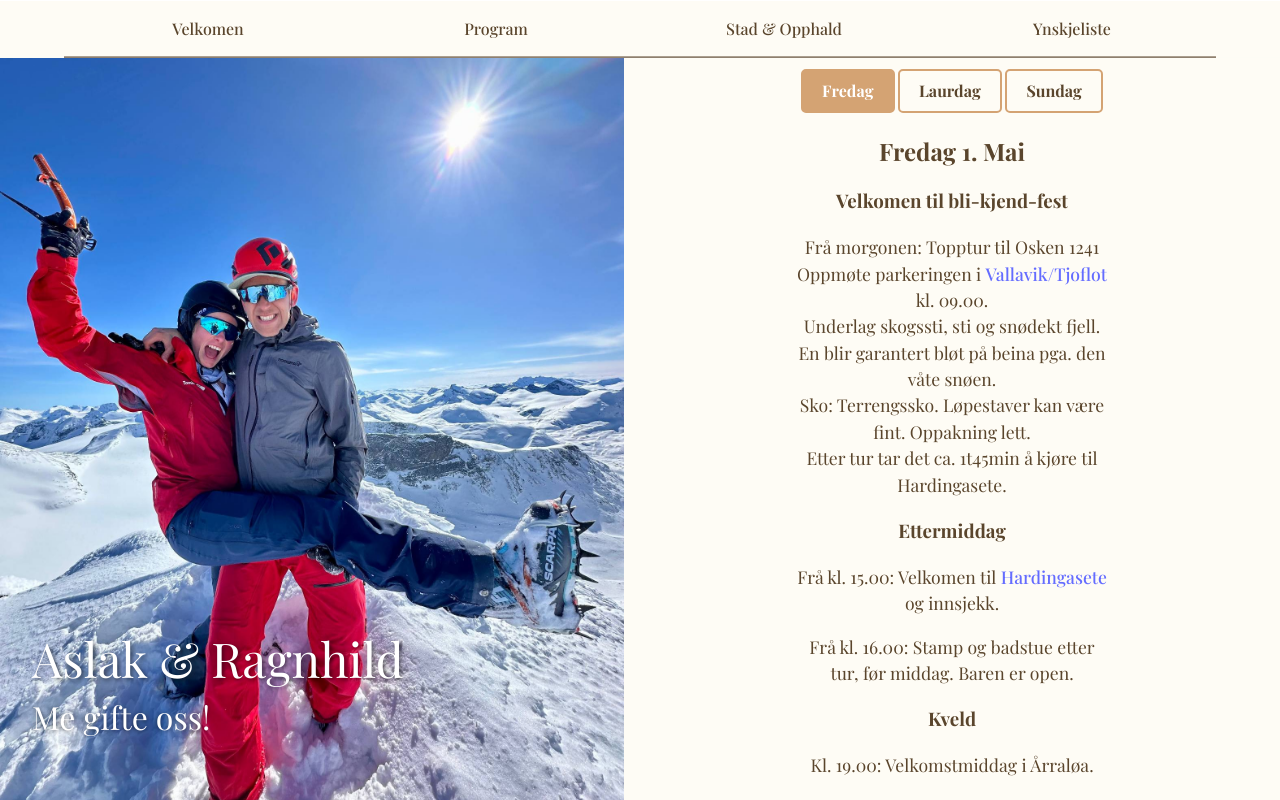
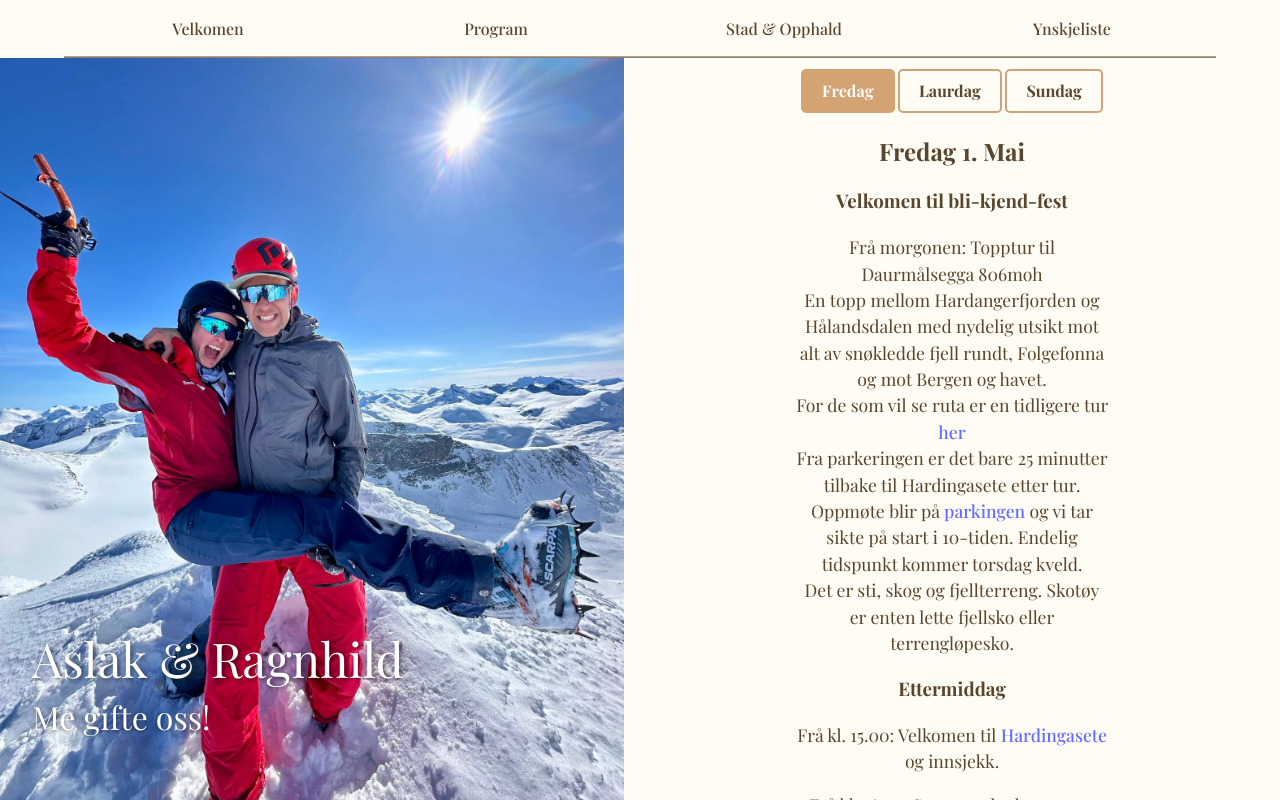
Before and after one commit to beekoo/arbryllup, a React (Vite) app: page /program in a window 1280 px wide. Built offline with nearby package versions, Linux system fonts and the light colour scheme.

Commit message:
Update: Info on schedule page

```diff
--- a/src/pages/SchedulePage.jsx
+++ b/src/pages/SchedulePage.jsx
@@ -13,11 +13,12 @@ function SchedulePage({ isLargeScreen }) {
       <>
         <h2>Fredag 1. Mai</h2>
         <h3>Velkomen til bli-kjend-fest</h3>
-        <p>Frå morgonen: Topptur til Osken 1241 <br />
-          Oppmøte parkeringen i <a href="https://maps.app.goo.gl/UY4zDWPG18xpXnh38">Vallavik/Tjoflot</a>  kl. 09.00. <br />
-          Underlag skogssti, sti og snødekt fjell. En blir garantert bløt på beina pga. den våte snøen. <br />
-          Sko: Terrengssko. Løpestaver kan være fint. Oppakning lett. <br />
-          Etter tur tar det ca. 1t45min å kjøre til Hardingasete.</p>
+        <p>Frå morgonen: Topptur til Daurmålsegga 806moh <br />
+          En topp mellom Hardangerfjorden og Hålandsdalen med nydelig utsikt mot alt av snøkledde fjell rundt, Folgefonna og mot Bergen og havet. <br /> For de som vil se ruta er en tidligere tur <a href="https://www.strava.com/activities/14173137437">her</a> <br />
+          Fra parkeringen er det bare 25 minutter tilbake til Hardingasete etter tur. <br />
+          Oppmøte blir på <a href="https://maps.app.goo.gl/uLS3YwR7TxSt34hP9">parkingen</a> og vi tar sikte på start i 10-tiden. Endelig tidspunkt kommer torsdag kveld. <br />
+          Det er sti, skog og fjellterreng. Skotøy er enten lette fjellsko eller terrengløpesko.
+        </p>
         <h3>Ettermiddag</h3>
         <p>Frå kl. 15.00: Velkomen til <a href="https://maps.app.goo.gl/7LNqqnpECT51Sc8HA ">Hardingasete</a> og innsjekk. </p>
         <p>Frå kl. 16.00: Stamp og badstue etter tur, før middag. Baren er open.</p>
```
Also changed, not shown: 2 other files (tests, documents, lock files or other folders).
